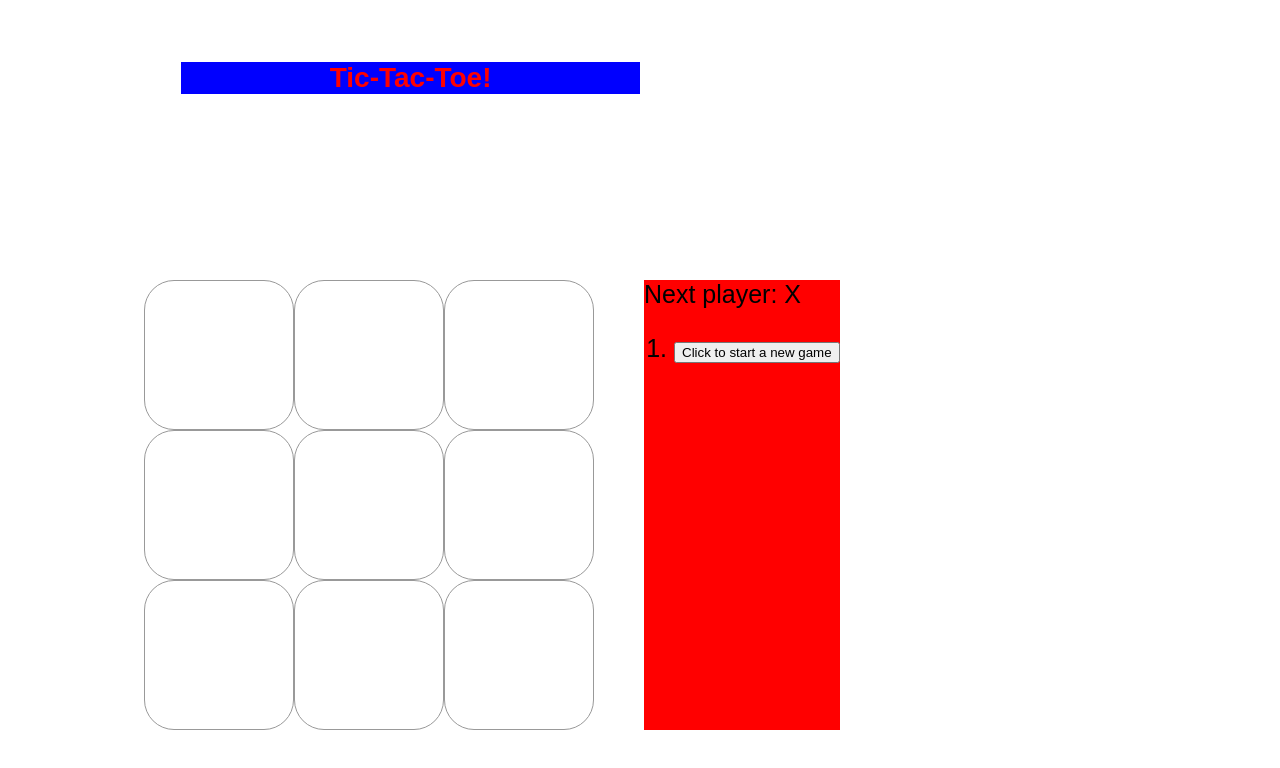
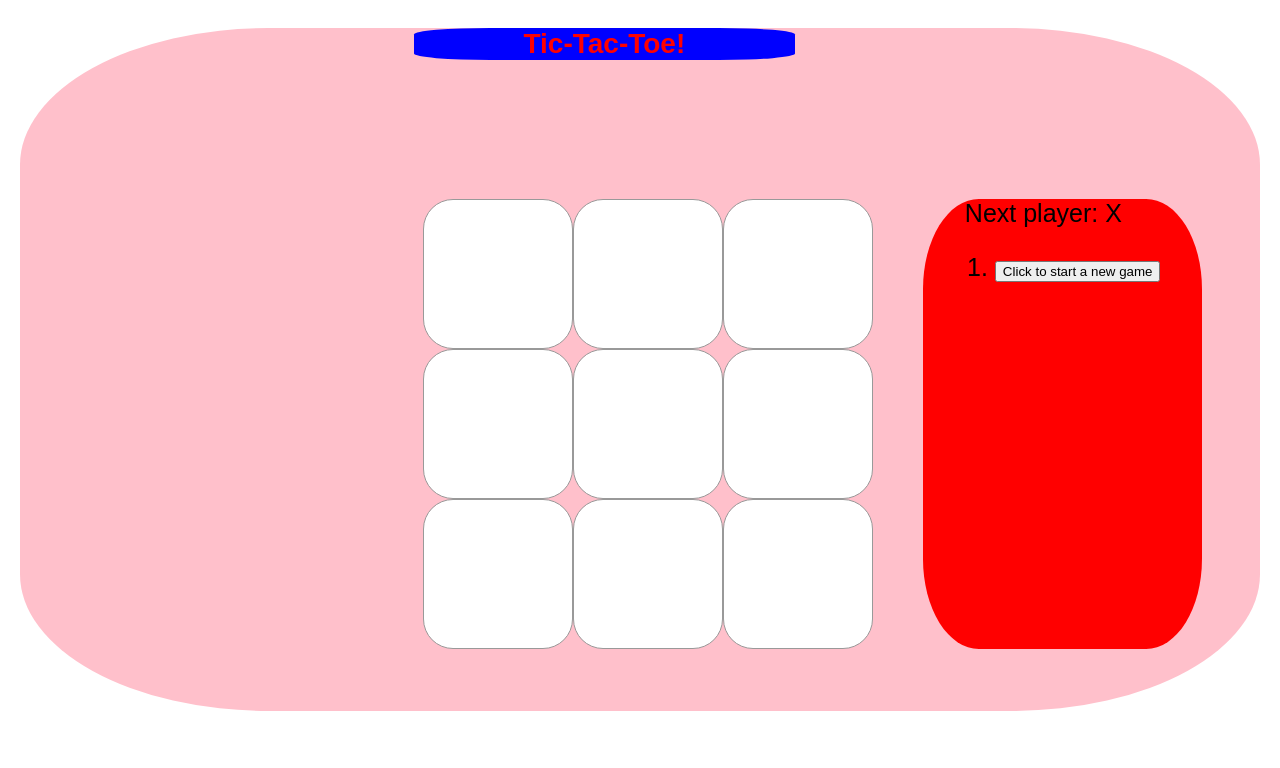
Before and after one commit to Kyle2099/Tic-Tac-React, a React (Create React App) app in the folder my-app/: page / in a window 1280 px wide. Shown: the top 768 px of the page. Built offline with nearby package versions, Linux system fonts and the light colour scheme.

Commit message:
added styling to webpage for tic-tac-toe game, added class names to div's

```diff
--- a/my-app/src/App.css
+++ b/my-app/src/App.css
@@ -95,14 +95,19 @@ ul {
   flex-direction: row;
   border-radius: 20%;
   float: right 50%;
+
 }
 
 .game-info {
   margin-left: 50px;
+  padding-left: 5%;
+  padding-right: 5%;
   background: red;
   margin-right: 50px;
   font-size: 25px;
   float: left;
+  overflow: auto;
+  border-radius: 20%;
 
 
 }
@@ -114,10 +119,22 @@ ul {
 
 
 h1 {
-  margin: 5%;
-  margin-left: 13%;
+  margin: 3%;
+  margin-left: 9%;
   margin-right: 50%;
  background-color: blue;
   color: red;
-  text-align: center
+  text-align: center;
+  border-radius: 20%;
+
 }
+
+div.a {
+  border-radius: 20%;
+
+  height: 250%;
+  weight: 125%;
+  background-color: pink;
+  padding-left: 25%;
+  padding-bottom: 5%
+}
--- a/my-app/src/index.js
+++ b/my-app/src/index.js
@@ -119,7 +119,7 @@ class Game extends React.Component {
     }
 
     return (
-      <div>
+      <div class="a">
         <h1>
           Tic-Tac-Toe!
         </h1>
```
